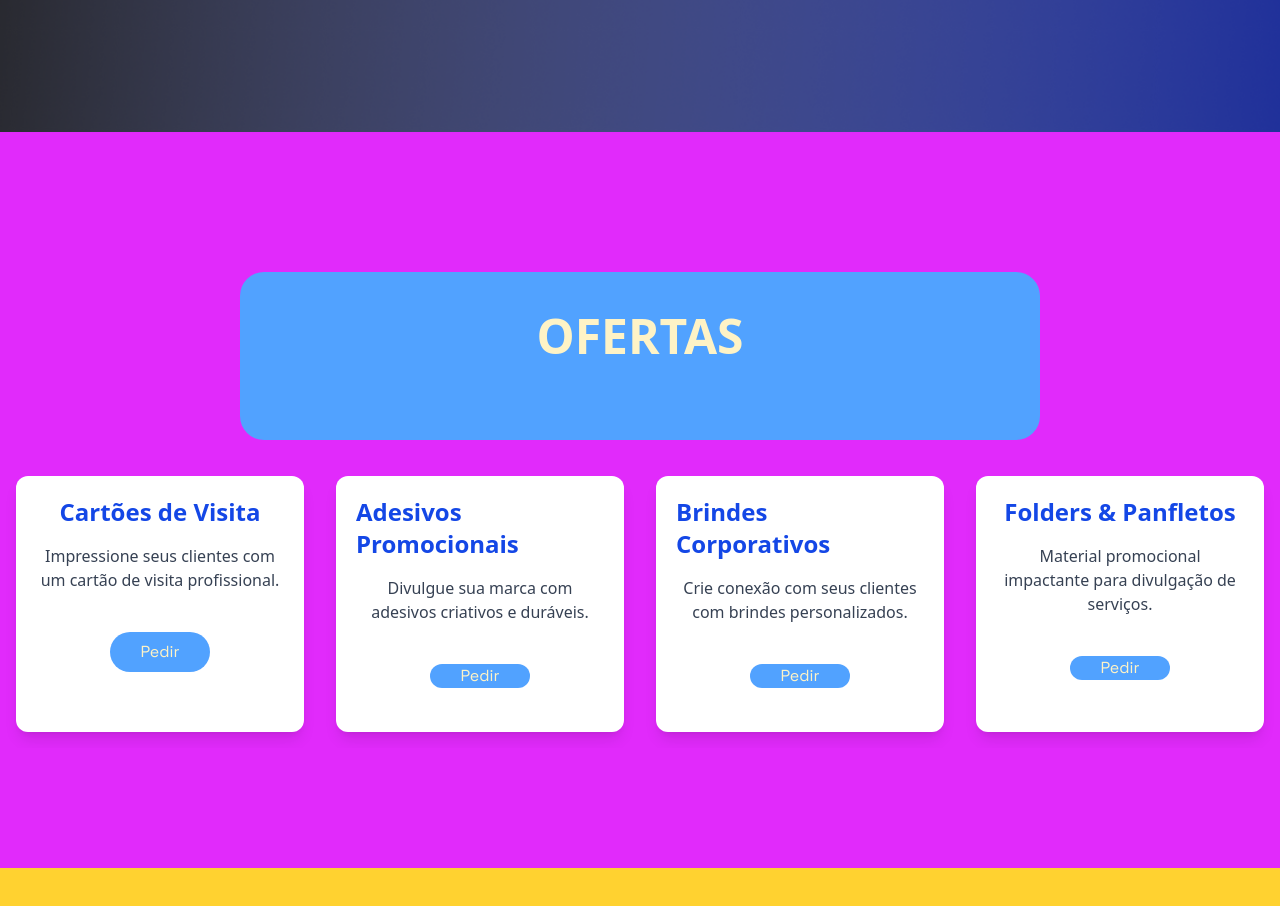
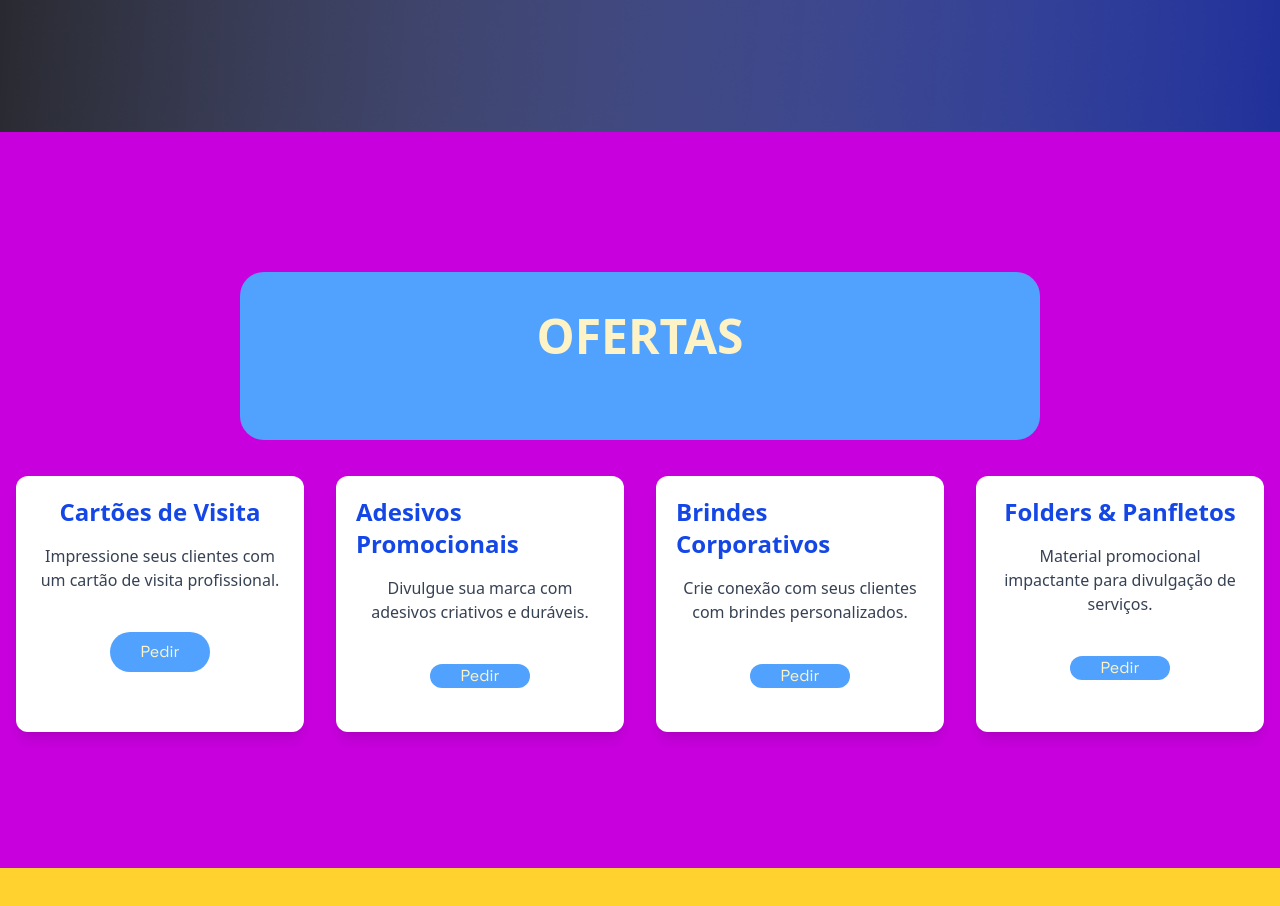
Before and after one commit to Aruturiz/graficastilu, a React (Vite) app in the folder grafica-stilus/: page / in a window 1280 px wide. Shown: the part 780-1686 px from the top of the page. Built offline with nearby package versions, Linux system fonts and the light colour scheme.

Commit message:
comit do dia

```diff
--- a/grafica-stilus/src/pages/Home_tem.jsx
+++ b/grafica-stilus/src/pages/Home_tem.jsx
@@ -67,7 +67,7 @@ function Home_tem() {
       </div>
 
       {/* Carrossel animado com loop */}
-      <div className="bg-fuchsia-500 py-30">
+      <div className="bg-fuchsia-600 py-30">
         <div className="bg-blue-400 rounded-3xl p-10 m-15  mr-60 ml-60 my-5">
           <h1 className="text-center text-amber-100 text-5xl font-bold mb-10 ">OFERTAS</h1>
       </div>
```
